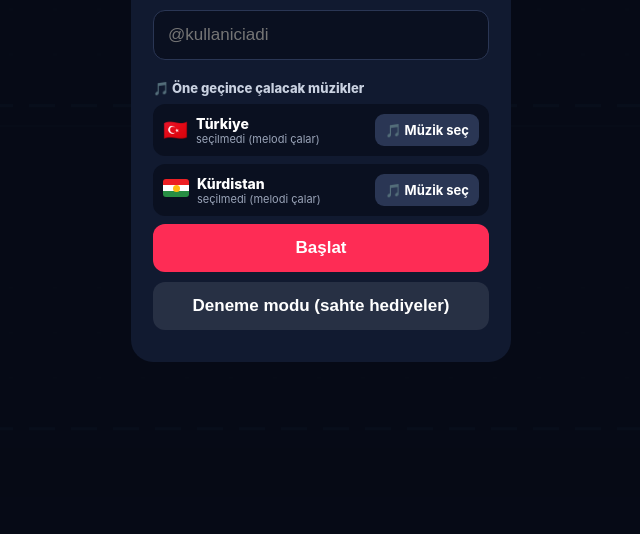
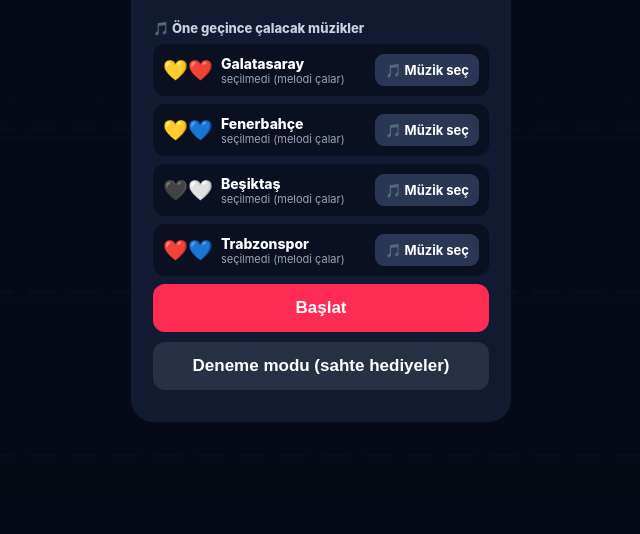
Before and after one commit to sokratbegg-ops/tiktok-yar-, a website: page index.html in a window 1280 px wide. Shown: the part 266-800 px from the top of the page, without its empty margins (319-959 px from the left). Drawn offline with Linux system fonts and the light colour scheme.

Commit message:
4 takım: Galatasaray, Fenerbahçe, Beşiktaş, Trabzonspor; beğeniler izleyicinin takımına
Co-Authored-By: Claude Opus 5.5 <noreply@anthropic.com>
Claude-Session: https://claude.ai/code/session_01Rs1iejArFzsoJRunbuk7nr

```diff
--- a/config.js
+++ b/config.js
@@ -1,29 +1,34 @@
 // ====== OYUN AYARLARI ======
-// Bu dosyayı GitHub'da düzenleyerek ülkeleri, hediyeleri ve müzikleri değiştirebilirsin.
+// Bu dosyayı düzenleyerek takımları, hediyeleri ve kuralları değiştirebilirsin.
 //
-// hediye   : O ülkeye puan veren TikTok hediyesinin İngilizce adı (Rose, TikTok, GG, Ice Cream Cone, Heart Me ...)
-// hediyeAdi: Ekranda yazacak hediye adı (Türkçe)
+// hediye    : O takıma puan veren TikTok hediyesinin İngilizce adı (Rose, TikTok, GG, Heart Me ...)
+// hediyeAdi : Ekranda yazacak hediye adı (Türkçe)
 // hediyeIkon: Hediyenin simgesi: resim dosyası (ör. "gul.png") ya da emoji
-// kelimeler: Yorumda bunlardan biri yazılırsa ("." gibi işaretler: yorum sadece o işaretten oluşmalı)
-//            Yorumda bunlardan biri yazılırsa ülkeye "yorumPuani" kadar puan eklenir
-// hayvan   : "kurt" veya "aslan"
-// bayrak   : Bayrak emojisi. Emojisi olmayanlar için boş bırak, renklerden küçük bayrak çizilir
-// amblem   : Hayvanın üstüne çizilen işaret: "ay" (ay yıldız), "gunes" (sarı güneş) veya ""
-// renkler  : Bayrak renkleri (hayvanın üstüne çizilen şeritler)
-// muzik    : Şarkıyı en kolay oyunun açılış ekranındaki "Müzik seç" butonundan telefonundan seçersin.
-//            İstersen buraya projeye yüklediğin dosyanın adını da yazabilirsin, ör. "dombra.mp3".
+// kelimeler : Yorumda bunlardan biri yazılırsa takıma "yorumPuani" kadar puan eklenir.
+//             Yorum yazan izleyicinin beğenileri de bundan sonra o takıma sayılır.
+// hayvan    : "aslan", "kurt", "kanarya" veya "kartal"
+// bayrak    : Takımın yanında görünen simge (emoji)
+// renkler   : Takım renkleri (hayvanın üstüne çizilen şeritler)
+// muzik     : Şarkıyı oyunun açılış ekranındaki "Müzik seç" butonundan telefonundan seçersin.
 
 window.OYUN = {
-  baslik: "Türkiye mi, Kürdistan mı? Hediye at, öne geçir!",
-  yorumPuani: 1,           // her ülke adı yorumu kaç puan (0 = kapalı)
-  hediyeCoinIleCarp: true, // true: pahalı hediye daha çok puan verir (coin x adet)
-  begeniTakimi: "Türkiye",  // ekrana basılan beğeniler bu takıma gider ("" = kapalı)
-  begeniBasinaPuan: 50,      // kaç beğeni = 1 puan
+  baslik: "Hangi takım kazanır? Hediye at, takımını öne geçir!",
+  yorumPuani: 1,             // takım adı yorumu kaç puan (0 = kapalı)
+  hediyeCoinIleCarp: true,   // true: pahalı hediye daha çok puan verir (coin x adet)
+  begeniBasinaPuan: 50,      // kaç beğeni = 1 puan (beğeniler, izleyicinin yorumda seçtiği takıma gider)
 
   ulkeler: [
-    { ad: "Türkiye",   bayrak: "🇹🇷", hayvan: "kurt",  renkler: ["#e30a17"], amblem: "ay",
-      hediye: "Rose",     hediyeAdi: "Gül",      hediyeIkon: "gul.png", kelimeler: ["türkiye", "turkiye", "tr", "türk", "turk", "🇹🇷"], muzik: "" },
-    { ad: "Kürdistan", bayrak: "",    hayvan: "aslan", renkler: ["#ed2024", "#ffffff", "#278e43"], amblem: "gunes",
-      hediye: "TikTok",   hediyeAdi: "TikTok",   hediyeIkon: "tiktok.png", kelimeler: ["kürdistan", "kurdistan", "kürt", "kurd", "kurdish", "کوردستان", "kurdistane", "."], muzik: "" },
+    { ad: "Galatasaray", bayrak: "💛❤️", hayvan: "aslan",   renkler: ["#fdb912", "#a90432"],
+      hediye: "Rose",     hediyeAdi: "Gül",      hediyeIkon: "gul.png",
+      kelimeler: ["galatasaray", "gs", "cimbom", "cimbombom", "aslan"], muzik: "" },
+    { ad: "Fenerbahçe",  bayrak: "💛💙", hayvan: "kanarya", renkler: ["#ffed00", "#13235b", "#ffed00", "#13235b"],
+      hediye: "TikTok",   hediyeAdi: "TikTok",   hediyeIkon: "tiktok.png",
+      kelimeler: ["fenerbahçe", "fenerbahce", "fb", "fener", "kanarya"], muzik: "" },
+    { ad: "Beşiktaş",    bayrak: "🖤🤍", hayvan: "kartal",  renkler: ["#111111", "#ffffff", "#111111", "#ffffff"],
+      hediye: "GG",       hediyeAdi: "GG",       hediyeIkon: "gg.png",
+      kelimeler: ["beşiktaş", "besiktas", "bjk", "kartal", "karakartal"], muzik: "" },
+    { ad: "Trabzonspor", bayrak: "❤️💙", hayvan: "kurt",    renkler: ["#7a1a3a", "#6cb4e4"],
+      hediye: "Heart Me", hediyeAdi: "Beni Sev", hediyeIkon: "benisev.png",
+      kelimeler: ["trabzonspor", "ts", "trabzon", "bordomavi"], muzik: "" },
   ],
 };
--- a/index.html
+++ b/index.html
@@ -11,8 +11,9 @@
   html, body { height: 100%; background: #070b16; color: #fff; font-family: -apple-system, "SF Pro Display", system-ui, sans-serif; overflow: hidden; }
   #app { height: 100%; display: flex; flex-direction: column; padding: env(safe-area-inset-top) 10px env(safe-area-inset-bottom); }
 
-  header { text-align: center; padding: 14px 6px 8px; }
-  header h1 { font-size: 17px; font-weight: 800; line-height: 1.25; text-shadow: 0 2px 8px #000; }
+  header { text-align: center; padding: 10px 6px 6px; }
+  header .rule { font-size: 11px; color: #ffb3c4; margin-top: 3px; }
+  header h1 { font-size: 15px; font-weight: 800; line-height: 1.25; text-shadow: 0 2px 8px #000; }
   #status { display: inline-block; margin-top: 6px; font-size: 11px; padding: 3px 9px; border-radius: 20px; background: #ffffff14; color: #9aa4b8; }
   #status.ok { background: #16a34a33; color: #4ade80; }
   #status.bad { background: #dc262633; color: #f87171; }
@@ -22,12 +23,14 @@
   .lane { position: relative; flex: 1; border-bottom: 2px solid #4fc3f733; }
   .lane:last-child { border-bottom: none; }
   .lane canvas { position: absolute; inset: 0; width: 100%; height: 100%; }
-  .badge { position: absolute; left: 10px; top: 10px; z-index: 3; display: flex; flex-direction: column; gap: 6px; }
+  .badge { position: absolute; left: 8px; top: 6px; right: 8px; z-index: 3; display: flex; flex-direction: column; gap: 3px; }
+  .badge .row { display: flex; gap: 6px; align-items: center; flex-wrap: wrap; }
+  .score .nm { font-size: 13px; font-weight: 800; opacity: .9; }
   .score { display: inline-flex; align-items: center; gap: 7px; background: #000b; border: 1px solid #ffffff2a; border-radius: 11px;
-           padding: 4px 10px; font-size: 20px; font-weight: 900; width: max-content; }
-  .giftchip { display: inline-flex; align-items: center; gap: 6px; background: #fe2c55; border-radius: 20px; padding: 4px 11px 4px 5px;
-              font-size: 14px; font-weight: 800; width: max-content; box-shadow: 0 4px 14px #fe2c5555; }
-  .giftchip .gi { width: 26px; height: 26px; border-radius: 50%; background: #fff; display: flex; align-items: center; justify-content: center; font-size: 17px; overflow: hidden; }
+           padding: 3px 9px; font-size: 17px; font-weight: 900; width: max-content; }
+  .giftchip { display: inline-flex; align-items: center; gap: 6px; background: #fe2c55; border-radius: 20px; padding: 3px 10px 3px 4px;
+              font-size: 13px; font-weight: 800; width: max-content; box-shadow: 0 4px 14px #fe2c5555; }
+  .giftchip .gi { width: 24px; height: 24px; border-radius: 50%; background: #fff; display: flex; align-items: center; justify-content: center; font-size: 17px; overflow: hidden; }
   .giftchip .gi img { width: 100%; height: 100%; object-fit: contain; }
   .hint b.lk { color: #ff6b8a; }
   .hint { line-height: 1.5; font-size: 11px; color: #c9d1e0; opacity: .85; padding-left: 4px; }
@@ -47,7 +50,7 @@
   @keyframes pulse { 50% { transform: translateX(-50%) scale(1.06); } }
   #banner.show { opacity: 1; transform: translate(-50%, -50%) scale(1); }
 
-  #feed { height: 86px; overflow: hidden; padding: 8px 120px 4px 4px; font-size: 13px; display: flex; flex-direction: column; justify-content: flex-end; gap: 3px; }
+  #feed { height: 72px; overflow: hidden; padding: 8px 120px 4px 4px; font-size: 13px; display: flex; flex-direction: column; justify-content: flex-end; gap: 3px; }
   #feed div { opacity: .9; white-space: nowrap; overflow: hidden; text-overflow: ellipsis; animation: fin .3s; }
   @keyframes fin { from { opacity: 0; transform: translateY(8px); } }
 
@@ -73,7 +76,7 @@
 </head>
 <body>
 <div id="app">
-  <header><h1 id="title"></h1><div id="status">bağlanmadı</div></header>
+  <header><h1 id="title"></h1><div class="rule" id="rule"></div><div id="status">bağlanmadı</div></header>
   <div id="track"></div>
   <div id="feed"></div>
 </div>
@@ -103,6 +106,7 @@ const teams = C.ulkeler.map((u, i) => ({ ...u, i, puan: 0, x: 0, phase: Math.ran
 let leader = -1, muted = false, es = null, demoTimer = null, giftImages = {};
 try { const sv = JSON.parse(store.get('yaris-puan') || 'null'); if (sv && sv.length === teams.length) sv.forEach((p, i) => teams[i].puan = p); } catch {}
 $('#title').textContent = C.baslik;
+$('#rule').textContent = `❤️ Yoruma takımını yaz, sonra ekrana bas: ${Math.max(1, C.begeniBasinaPuan || 50)} beğeni = 1 puan`;
 
 function flagHTML(t) {
   if (t.bayrak) return t.bayrak;
@@ -112,25 +116,22 @@ function flagHTML(t) {
 const flagText = t => t.bayrak || '☀️';
 
 // ================= Beğeniler =================
-const likeTeam = teams.find(t => C.begeniTakimi && norm0(t.ad) === norm0(C.begeniTakimi));
 const likePer = Math.max(1, C.begeniBasinaPuan || 50);
-let likeBank = 0;
+const userTeam = {};          // izleyici -> seçtiği takım (yorum ya da hediyeyle)
+teams.forEach(t => t.likeBank = 0);
 function norm0(x) { return String(x || '').toLocaleLowerCase('tr-TR').trim(); }
 function hintFor(t) {
-  const words = t.kelimeler.filter(k => !/[\u{1F1E6}-\u{1F1FF}]/u.test(k)).slice(0, 1).map(k => `"${k}"`);
-  const marks = t.kelimeler.filter(k => /^[\p{P}]+$/u.test(k)).map(k => `"${k}"`);
-  let h = `veya yoruma ${[...new Set([...words, ...marks])].join(' ya da ')} yaz`;
-  if (t === likeTeam) h += `<br>❤️ ekrana bas: ${likePer} beğeni = 1 puan <b class="lk">0/${likePer}</b>`;
-  return h;
+  const kisa = [...t.kelimeler].sort((a, b) => a.length - b.length)[0];
+  return `veya yoruma "${kisa}" yaz · ❤️ <b class="lk">0/${likePer}</b>`;
 }
 
 // ================= Pistler =================
 const track = $('#track');
 teams.forEach(t => {
   const lane = document.createElement('div'); lane.className = 'lane';
-  lane.innerHTML = `<canvas></canvas><div class="badge">
-      <div class="score">${flagHTML(t)} <span class="pts">0</span></div>
-      <div class="giftchip"><span class="gi">${/\.(png|jpe?g|webp)$/i.test(t.hediyeIkon || '') ? `<img src="${t.hediyeIkon}" alt="">` : (t.hediyeIkon || '🎁')}</span><span>${t.hediyeAdi || t.hediye} at</span></div>
+  lane.innerHTML = `<canvas></canvas><div class="badge"><div class="row">
+      <div class="score">${flagHTML(t)} <span class="nm">${t.ad}</span> <span class="pts">0</span></div>
+      <div class="giftchip"><span class="gi">${/\.(png|jpe?g|webp)$/i.test(t.hediyeIkon || '') ? `<img src="${t.hediyeIkon}" alt="">` : (t.hediyeIkon || '🎁')}</span><span>${t.hediyeAdi || t.hediye} at</span></div></div>
       <div class="hint">${hintFor(t)}</div></div>`;
   track.appendChild(lane);
   t.lane = lane; t.cv = lane.querySelector('canvas'); t.cx = t.cv.getContext('2d');
@@ -205,6 +206,35 @@ function bodyShapes(c, kind, s, p) {
     c.quadraticCurveTo(-0.66 * s, 0.06 * s + sway, -0.4 * s, 0.04 * s); c.closePath(); c.fill();
   }
 }
+// ---- kuşlar (kanarya, kartal): kanat çırparak uçar ----
+const isBird = k => k === 'kanarya' || k === 'kartal';
+function wingShape(c, kind, s, p) {
+  const big = kind === 'kartal';
+  c.save(); c.translate(0.02 * s, -0.12 * s);
+  c.rotate(0.15 - 0.95 * Math.sin(p));                 // kanat çırpma
+  c.beginPath();
+  c.moveTo(0, 0);
+  c.quadraticCurveTo(-0.25 * s, -0.16 * s, -(big ? 0.62 : 0.45) * s, -0.04 * s);
+  if (big) { for (let k = 0; k < 4; k++) c.lineTo(-(0.62 - k * 0.1) * s, (0.03 + (k % 2) * 0.04) * s); } // kartal tüy uçları
+  c.quadraticCurveTo(-0.22 * s, 0.12 * s, 0, 0.06 * s);
+  c.closePath(); c.fill(); c.restore();
+}
+function birdBody(c, kind, s, p) {
+  const big = kind === 'kartal', sway = Math.sin(p) * 0.04 * s;
+  c.beginPath(); c.ellipse(0, 0, (big ? 0.38 : 0.32) * s, (big ? 0.2 : 0.24) * s, -0.1, 0, 7); c.fill();          // gövde
+  c.beginPath(); c.arc(0.3 * s, -0.22 * s, (big ? 0.15 : 0.17) * s, 0, 7); c.fill();                               // kafa
+  c.beginPath();                                                                                                     // kuyruk
+  c.moveTo(-0.26 * s, -0.06 * s); c.lineTo(-(big ? 0.7 : 0.6) * s, -0.16 * s + sway); c.lineTo(-(big ? 0.72 : 0.58) * s, 0.06 * s + sway); c.lineTo(-0.26 * s, 0.08 * s);
+  c.closePath(); c.fill();
+}
+function beak(c, kind, s) {
+  c.fillStyle = kind === 'kartal' ? '#f2b705' : '#ff9d1c';
+  c.beginPath();
+  if (kind === 'kartal') { c.moveTo(0.42 * s, -0.27 * s); c.quadraticCurveTo(0.58 * s, -0.27 * s, 0.57 * s, -0.15 * s); c.lineTo(0.5 * s, -0.19 * s); c.lineTo(0.42 * s, -0.17 * s); }
+  else { c.moveTo(0.44 * s, -0.27 * s); c.lineTo(0.58 * s, -0.22 * s); c.lineTo(0.44 * s, -0.17 * s); }
+  c.closePath(); c.fill();
+}
+
 const off = document.createElement('canvas'), oc = off.getContext('2d');
 const off2 = document.createElement('canvas'), oc2 = off2.getContext('2d');
 const off3 = document.createElement('canvas'), oc3 = off3.getContext('2d');
@@ -246,9 +276,9 @@ function star(c, x, y, r) {
 }
 
 function drawAnimal(ctx, t, x, groundY, s, glow) {
-  const p = t.phase;
-  const bounce = Math.abs(Math.cos(p)) * 0.07 * s;
-  const tilt = Math.sin(p) * 0.07;
+  const p = t.phase, bird = isBird(t.hayvan);
+  const bounce = bird ? 0.1 * s + Math.sin(p * 0.5) * 0.05 * s : Math.abs(Math.cos(p)) * 0.07 * s;
+  const tilt = bird ? -0.08 + Math.sin(p * 0.5) * 0.05 : Math.sin(p) * 0.07;
   const w = Math.ceil(2.0 * s), h = Math.ceil(1.45 * s);
   if (off.width !== w || off.height !== h) { off.width = off2.width = w; off.height = off2.height = h; }
   const ox = w * 0.47, oy = h * 0.42;
@@ -256,8 +286,11 @@ function drawAnimal(ctx, t, x, groundY, s, glow) {
   // uzak bacaklar (koyu)
   oc2.setTransform(1, 0, 0, 1, 0, 0); oc2.clearRect(0, 0, w, h);
   oc2.translate(ox, oy); oc2.rotate(tilt); oc2.fillStyle = oc2.strokeStyle = '#000';
-  strokeLeg(oc2, legPts(0.3 * s, 0.04 * s, s, p + 0.55, true), s);
-  strokeLeg(oc2, legPts(-0.3 * s, 0.04 * s, s, p + Math.PI + 0.55, false), s);
+  if (bird) wingShape(oc2, t.hayvan, s, p + 0.35);
+  else {
+    strokeLeg(oc2, legPts(0.3 * s, 0.04 * s, s, p + 0.55, true), s);
+    strokeLeg(oc2, legPts(-0.3 * s, 0.04 * s, s, p + Math.PI + 0.55, false), s);
+  }
   oc2.setTransform(1, 0, 0, 1, 0, 0);
   paintFlag(oc2, t, s, w, h, ox, oy);
   oc2.globalCompositeOperation = 'source-atop'; oc2.fillStyle = 'rgba(0,0,0,0.38)'; oc2.fillRect(0, 0, w, h); oc2.globalCompositeOperation = 'source-over';
@@ -265,19 +298,28 @@ function drawAnimal(ctx, t, x, groundY, s, glow) {
   // gövde + yakın bacaklar
   oc.setTransform(1, 0, 0, 1, 0, 0); oc.clearRect(0, 0, w, h);
   oc.translate(ox, oy); oc.rotate(tilt); oc.fillStyle = oc.strokeStyle = '#000';
-  bodyShapes(oc, t.hayvan, s, p);
-  strokeLeg(oc, legPts(0.3 * s, 0.04 * s, s, p, true), s);
-  strokeLeg(oc, legPts(-0.3 * s, 0.04 * s, s, p + Math.PI, false), s);
+  if (bird) { birdBody(oc, t.hayvan, s, p); wingShape(oc, t.hayvan, s, p); }
+  else {
+    bodyShapes(oc, t.hayvan, s, p);
+    strokeLeg(oc, legPts(0.3 * s, 0.04 * s, s, p, true), s);
+    strokeLeg(oc, legPts(-0.3 * s, 0.04 * s, s, p + Math.PI, false), s);
+  }
   oc.setTransform(1, 0, 0, 1, 0, 0);
   paintFlag(oc, t, s, w, h, ox, oy);
   // göz
   oc.save(); oc.translate(ox, oy); oc.rotate(tilt); oc.fillStyle = '#111';
-  oc.beginPath(); oc.arc((t.hayvan === 'aslan' ? 0.66 : 0.6) * s, -0.26 * s, 0.022 * s, 0, 7); oc.fill(); oc.restore();
+  if (bird) {
+    oc.beginPath(); oc.arc(0.35 * s, -0.26 * s, 0.03 * s, 0, 7); oc.fill();
+    beak(oc, t.hayvan, s);
+    oc.strokeStyle = 'rgba(0,0,0,0.35)'; oc.lineWidth = Math.max(1, 0.015 * s); // kanat çizgisi
+    oc.save(); oc.globalCompositeOperation = 'source-atop'; oc.fillStyle = 'rgba(255,255,255,0.12)'; wingShape(oc, t.hayvan, s, p); oc.restore();
+  } else { oc.beginPath(); oc.arc((t.hayvan === 'aslan' ? 0.66 : 0.6) * s, -0.26 * s, 0.022 * s, 0, 7); oc.fill(); }
+  oc.restore();
 
   // yer gölgesi
   const footY = groundY;
   ctx.fillStyle = 'rgba(0,0,0,0.35)';
-  ctx.beginPath(); ctx.ellipse(x, footY, 0.55 * s, 0.06 * s, 0, 0, 7); ctx.fill();
+  ctx.beginPath(); ctx.ellipse(x, footY, (bird ? 0.35 : 0.55) * s, (bird ? 0.04 : 0.06) * s, 0, 0, 7); ctx.fill();
 
   const dx = x - ox, dy = footY - 0.62 * s - bounce - oy;
   ctx.save();
@@ -329,7 +371,7 @@ function frame(now) {
     t.phase += dt * (11 + t.boost * 9);
 
     // toz
-    if (Math.cos(t.phase) > 0.92 && Math.random() < 0.6) t.dust.push({ x: t.x - 0.35 * s, y: groundY, r: 0.04 * s, a: 0.5 });
+    if (!isBird(t.hayvan) && Math.cos(t.phase) > 0.92 && Math.random() < 0.6) t.dust.push({ x: t.x - 0.35 * s, y: groundY, r: 0.04 * s, a: 0.5 });
     t.dust.forEach(d => { d.x -= dt * 160; d.y -= dt * 18; d.r += dt * 0.25 * s; d.a -= dt * 0.9; });
     t.dust = t.dust.filter(d => d.a > 0);
     t.dust.forEach(d => { c.fillStyle = `rgba(200,190,170,${d.a})`; c.beginPath(); c.arc(d.x, d.y, d.r, 0, 7); c.fill(); });
@@ -392,7 +434,7 @@ async function loadSongs() {
   for (const t of teams) {
     t.buf = null;
     let data = null;
-    const saved = await DB.get('muzik-' + t.i);
+    const saved = await DB.get('muzik-' + t.ad);
     if (saved && saved.data) data = saved.data.slice(0);
     else if (t.muzik) { try { data = await (await fetch(t.muzik)).arrayBuffer(); } catch {} }
     if (data) { try { t.buf = await ctx.decodeAudioData(data); } catch { feed(`⚠️ ${t.ad} müziği açılamadı`); } }
@@ -448,15 +490,15 @@ teams.forEach(t => {
   rows.appendChild(row);
   const fn = row.querySelector('.fn'), inp = row.querySelector('input'), del = row.querySelector('button');
   const show = s => { fn.textContent = s ? s : (t.muzik ? t.muzik : 'seçilmedi (melodi çalar)'); del.style.display = s ? '' : 'none'; };
-  DB.get('muzik-' + t.i).then(v => show(v && v.name));
+  DB.get('muzik-' + t.ad).then(v => show(v && v.name));
   inp.onchange = async () => {
     const f = inp.files[0]; if (!f) return;
     fn.textContent = 'kaydediliyor…';
     const data = await f.arrayBuffer();
-    await DB.set('muzik-' + t.i, { name: f.name, data });
+    await DB.set('muzik-' + t.ad, { name: f.name, data });
     show(f.name);
   };
-  del.onclick = async () => { await DB.del('muzik-' + t.i); show(null); };
+  del.onclick = async () => { await DB.del('muzik-' + t.ad); show(null); };
 });
 
 // ================= Olaylar =================
@@ -465,19 +507,26 @@ function onGift(e) {
   if (e.resim) { giftImages[norm(e.hediye)] = giftImages[norm(e.hediye)] || e.resim; updateGiftIcons(); }
   const t = teams.find(t => norm(t.hediye) === norm(e.hediye) || String(t.hediye) === String(e.giftId));
   if (!t) { feed(`🎁 ${e.kullanici}: ${e.hediye} x${e.adet}`); return; }
+  userTeam[e.uid || e.kullanici] = t;
   const pts = C.hediyeCoinIleCarp ? (e.coin || 1) * e.adet : e.adet;
   feed(`🎁 ${e.kullanici} → ${flagText(t)} ${t.ad} (${t.hediyeAdi || e.hediye} x${e.adet})`);
   addPoints(t, pts);
 }
 function onLike(e) {
-  if (!likeTeam) return;
-  likeBank += e.adet;
-  const pts = Math.floor(likeBank / likePer);
-  if (pts > 0) { likeBank -= pts * likePer; feed(`❤️ beğeniler → ${flagText(likeTeam)} ${likeTeam.ad} +${pts}`); addPoints(likeTeam, pts); }
-  const lk = likeTeam.lane.querySelector('.lk'); if (lk) lk.textContent = `${likeBank}/${likePer}`;
+  const t = userTeam[e.uid || e.kullanici];
+  if (!t) { maybeLikeHint(e); return; }
+  t.likeBank += e.adet;
+  const pts = Math.floor(t.likeBank / likePer);
+  if (pts > 0) { t.likeBank -= pts * likePer; feed(`❤️ beğeniler → ${flagText(t)} ${t.ad} +${pts}`); addPoints(t, pts); }
+  const lk = t.lane.querySelector('.lk'); if (lk) lk.textContent = `${t.likeBank}/${likePer}`;
+}
+let likeHintAt = 0;
+function maybeLikeHint(e) { // takım seçmeden beğenen olursa arada bir hatırlat
+  if (Date.now() - likeHintAt < 20000) return;
+  likeHintAt = Date.now();
+  feed(`❤️ ${e.kullanici}: beğenilerin sayılsın diye önce yoruma takımını yaz!`);
 }
 function onComment(e) {
-  if (!C.yorumPuani) return;
   const text = norm(e.yorum), words = text.split(/[^\p{L}\p{N}]+/u);
   for (const t of teams) {
     const hit = t.kelimeler.some(k => {
@@ -486,7 +535,7 @@ function onComment(e) {
       if (/^[\p{P}]+$/u.test(k)) { const only = text.replace(/\s+/g, ''); return only.length > 0 && [...only].every(ch => k.includes(ch)); }
       return text.includes(k);
     });
-    if (hit) { feed(`💬 ${e.kullanici}: ${flagText(t)} ${t.ad}`); addPoints(t, C.yorumPuani); return; }
+    if (hit) { userTeam[e.uid || e.kullanici] = t; feed(`💬 ${e.kullanici}: ${flagText(t)} ${t.ad}`); if (C.yorumPuani) addPoints(t, C.yorumPuani); return; }
   }
 }
 function setStatus(text, cls) { const s = $('#status'); s.textContent = text; s.className = cls || ''; }
@@ -514,11 +563,11 @@ function connect(user) {
 }
 function startDemo() {
   setStatus('deneme modu');
-  const names = ['Ali', 'Ayşe', 'Mehmet', 'Zeynep', 'Rojda', 'Baran', 'Serhat'];
+  const names = ['Ali', 'Ayşe', 'Mehmet', 'Zeynep', 'Emre', 'Burak', 'Elif', 'Can'];
   demoTimer = setInterval(() => {
     const t = teams[Math.floor(Math.random() * teams.length)], who = names[Math.floor(Math.random() * names.length)];
-    if (Math.random() < 0.25) onLike({ kullanici: who, adet: 5 + Math.floor(Math.random() * 15) });
-    if (Math.random() < 0.3) onComment({ kullanici: who, yorum: Math.random() < 0.5 && t.kelimeler.includes('.') ? '.' : t.kelimeler[0] });
+    if (Math.random() < 0.35) onLike({ kullanici: who, adet: 5 + Math.floor(Math.random() * 20) });
+    if (Math.random() < 0.3) onComment({ kullanici: who, yorum: t.kelimeler[1] || t.kelimeler[0] });
     else onGift({ kullanici: who, hediye: t.hediye, adet: 1 + Math.floor(Math.random() * 5), coin: 1 });
   }, 800);
 }
@@ -570,7 +619,7 @@ $('#mute').onclick = () => { muted = !muted; $('#mute').textContent = muted ? '
 let resetArm = 0;
 $('#reset').onclick = () => {
   const now = Date.now(); if (now - resetArm > 1500) { resetArm = now; showBanner('Sıfırlamak için tekrar dokun'); return; }
-  resetArm = 0; likeBank = 0; teams.forEach(t => { t.puan = 0; t.offset = 0; }); leader = -1; stopMusic(); render();
+  resetArm = 0; teams.forEach(t => { t.puan = 0; t.offset = 0; t.likeBank = 0; const lk = t.lane.querySelector('.lk'); if (lk) lk.textContent = `0/${likePer}`; }); leader = -1; stopMusic(); render();
 };
 $('#back').onclick = () => { clearInterval(demoTimer); if (es) es.close(); stopMusic(); $('#start').style.display = 'flex'; };
 
--- a/server.js
+++ b/server.js
@@ -75,18 +75,18 @@ function connect(user, room) {
       send(room, 'hediye', {
         hediye: giftName, giftId: d.giftId, adet: delta, coin,
         resim: g.giftImage?.url?.[0] || g.icon?.url?.[0] || d.extendedGiftInfo?.image?.url_list?.[0] || '',
-        kullanici: d.user?.nickname || d.user?.uniqueId || '',
+        kullanici: d.user?.nickname || d.user?.uniqueId || '', uid: d.user?.uniqueId || d.user?.userId || '',
       });
     }
   });
 
   conn.on(WebcastEvent.LIKE, d => {
     const adet = d.likeCount || 0;
-    if (adet > 0) send(room, 'begeni', { adet, kullanici: d.user?.nickname || d.user?.uniqueId || '' });
+    if (adet > 0) send(room, 'begeni', { adet, kullanici: d.user?.nickname || d.user?.uniqueId || '', uid: d.user?.uniqueId || d.user?.userId || '' });
   });
 
   conn.on(WebcastEvent.CHAT, d => {
-    send(room, 'yorum', { yorum: d.comment || '', kullanici: d.user?.nickname || d.user?.uniqueId || '' });
+    send(room, 'yorum', { yorum: d.comment || '', kullanici: d.user?.nickname || d.user?.uniqueId || '', uid: d.user?.uniqueId || d.user?.userId || '' });
   });
 
   conn.on(WebcastEvent.STREAM_END, () => {
```
Also changed, not shown: benisev.png (added), gg.png (added).
